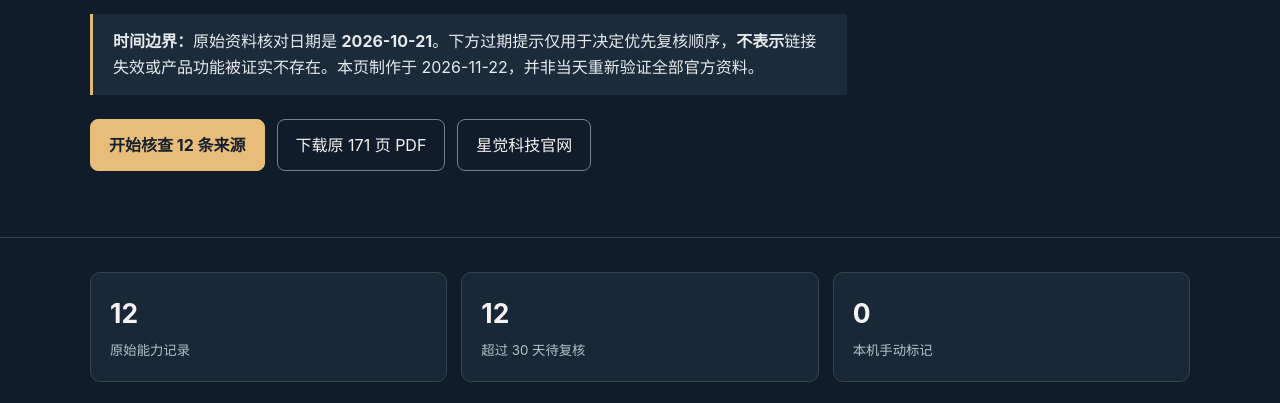
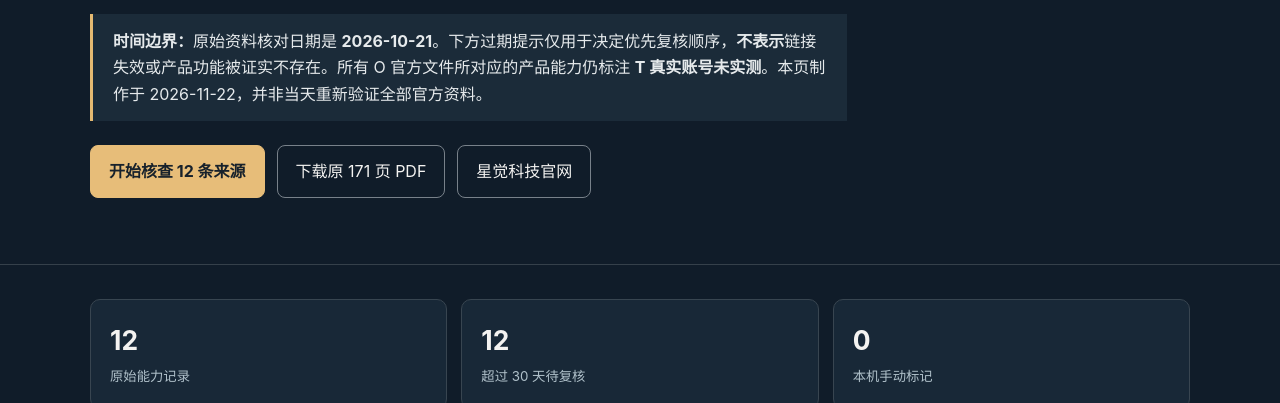
Before and after one commit to AIPMAndy/muse-guide, a plain HTML site: page sources.html in a window 1280 px wide. Shown: the part 413-816 px from the top of the page. Drawn offline with Linux system fonts and the light colour scheme.

Commit message:
docs: expose untested account-evidence label explicitly in source review

```diff
--- a/sources.html
+++ b/sources.html
@@ -28,7 +28,7 @@
 <p class="eyebrow">Evidence review / Local-first</p>
 <h1>真正可信的 Agent 教程，<br><em>来源必须能复核。</em></h1>
 <p class="lead">此页面直接读取仓库 <a href="https://github.com/AIPMAndy/muse-guide/blob/main/data/library.json">data/library.json</a> 的 12 条能力证据，不新增未经证实的功能，不上传资料，也不将官方声明冒充真实账号实测。</p>
-<p class="trust"><strong>时间边界：</strong>原始资料核对日期是 <b>2026-10-21</b>。下方过期提示仅用于决定优先复核顺序，<strong>不表示</strong>链接失效或产品功能被证实不存在。本页制作于 2026-11-22，并非当天重新验证全部官方资料。</p>
+<p class="trust"><strong>时间边界：</strong>原始资料核对日期是 <b>2026-10-21</b>。下方过期提示仅用于决定优先复核顺序，<strong>不表示</strong>链接失效或产品功能被证实不存在。所有 O 官方文件所对应的产品能力仍标注 <strong>T 真实账号未实测</strong>。本页制作于 2026-11-22，并非当天重新验证全部官方资料。</p>
 <div class="actions"><a class="btn primary" href="#workbench">开始核查 12 条来源</a><a class="btn" href="pdf/muse-guide-guide.pdf">下载原 171 页 PDF</a><a class="btn" href="https://www.a6no1.cn/" rel="noopener noreferrer">星觉科技官网</a></div>
 </div></section>
 <section class="workbench" id="workbench"><div class="wrap">
```
